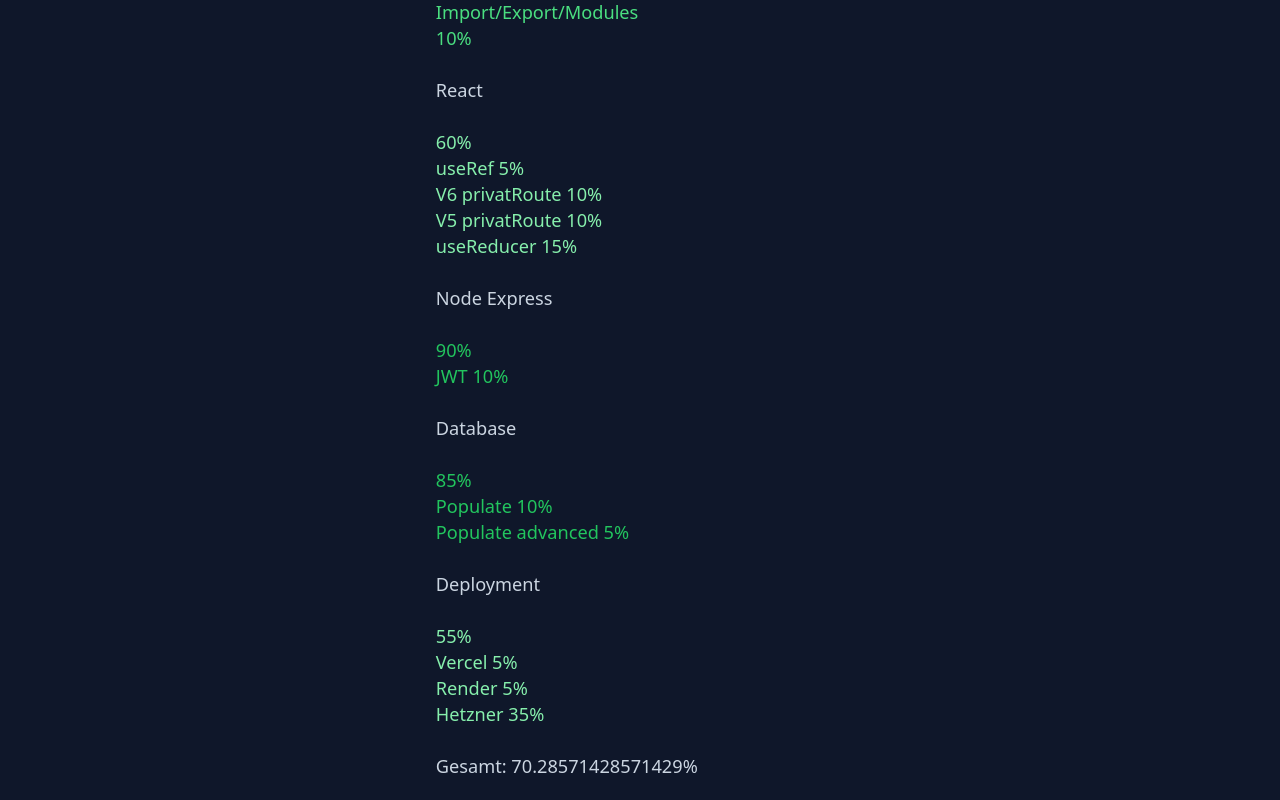
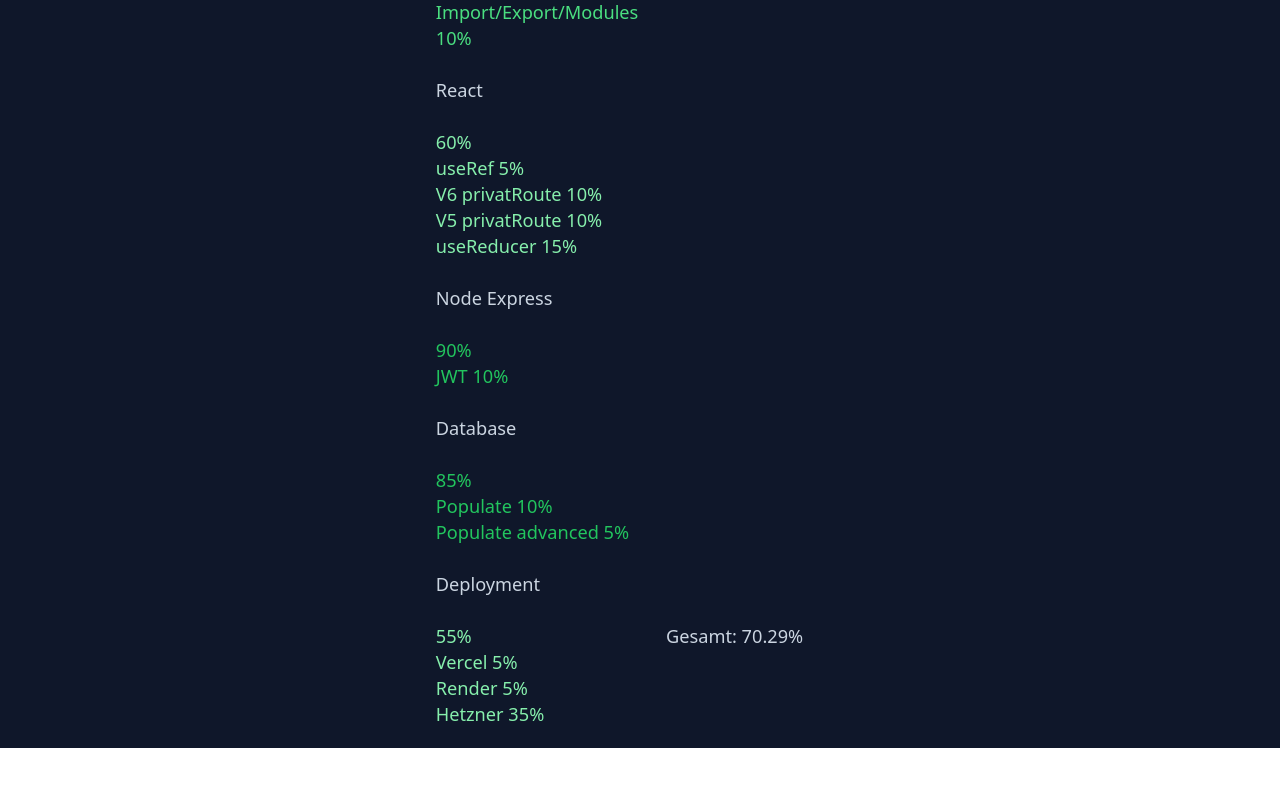
Before and after one commit to MartinKruess/webDevCollecion, a React (Vite) app: page / in a window 1280 px wide. Shown: the part 937-1737 px from the top of the page. After the commit the page ends 1685 px from the top, so only its background shows below. Built offline with nearby package versions, Linux system fonts and the light colour scheme.

Commit message:
toFixed on landingpage

```diff
--- a/src/comps/pages/landingpage.jsx
+++ b/src/comps/pages/landingpage.jsx
@@ -79,7 +79,9 @@
             </ul>
           </li>
 
-          <li>Gesamt: {(65 + 67 + 70 + 60 + 90 + 85 + 55) / 7}%</li>
+          <li>
+            Gesamt: {((65 + 67 + 70 + 60 + 90 + 85 + 55) / 7).toFixed(2)}%
+          </li>
         </ul>
       </article>
     </section>
```
